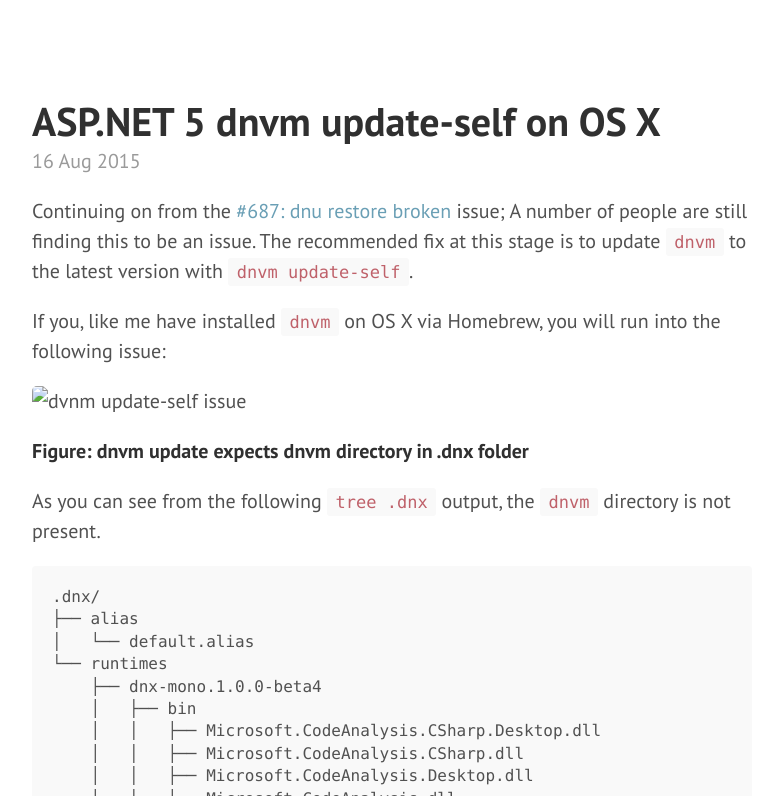
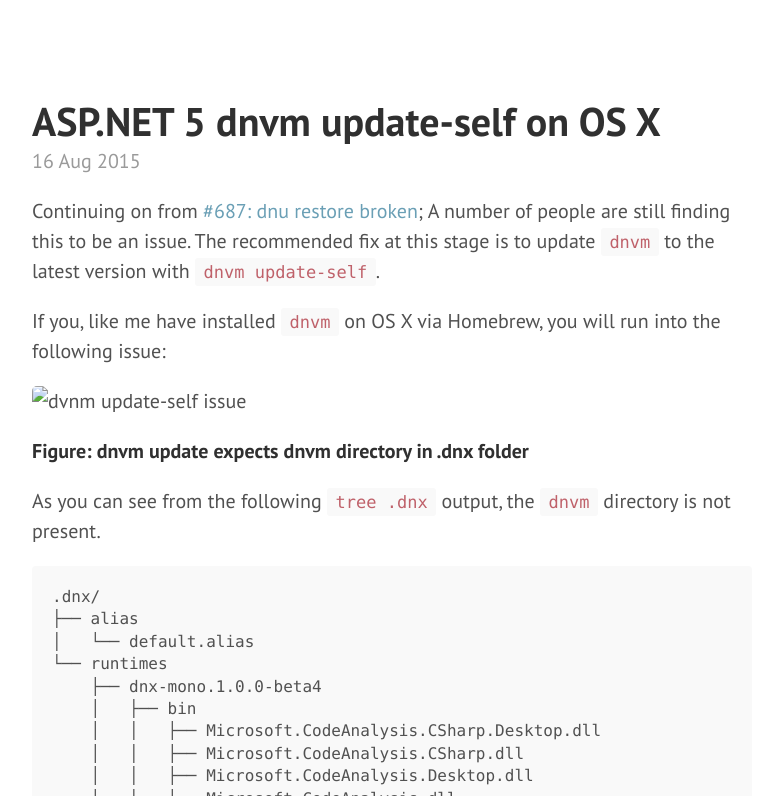
Before and after one commit to JeremyCade/jeremycade.github.io, a Jekyll site: the page built from _posts/2015-08-16-dnvm-update-self.md, in a window 1280 px wide and 900 px high, cut to the strip 104-900 px from the top of the window. Shown: the whole strip, without its empty margins (68-846 px from the left). Built offline with Jekyll 4.4.1, drawn with Linux system fonts in a browser that asks for light colours; Markdown is read by kramdown in place of the engine named in the settings; comment, search, counter and statistics services are not loaded; some of the changed text lies outside the part shown.

Commit message:
Grammar and additional notes

```diff
--- a/_posts/2015-08-16-dnvm-update-self.md
+++ b/_posts/2015-08-16-dnvm-update-self.md
@@ -6,7 +6,7 @@
 categories: asp.net
 ---
 
-Continuing on from the [#687: dnu restore broken](https://github.com/aspnet/Home/issues/687) issue; A number of people are still finding this to be an issue. The recommended fix at this stage is to update `dnvm` to the latest version with `dnvm update-self`.
+Continuing on from [#687: dnu restore broken](https://github.com/aspnet/Home/issues/687); A number of people are still finding this to be an issue. The recommended fix at this stage is to update `dnvm` to the latest version with `dnvm update-self`.
 
 If you, like me have installed `dnvm` on OS X via Homebrew, you will run into the following issue:
 
```
Also changed, not shown: other parts of _posts/2015-08-16-dnvm-update-self.md (+2 -0 lines).
